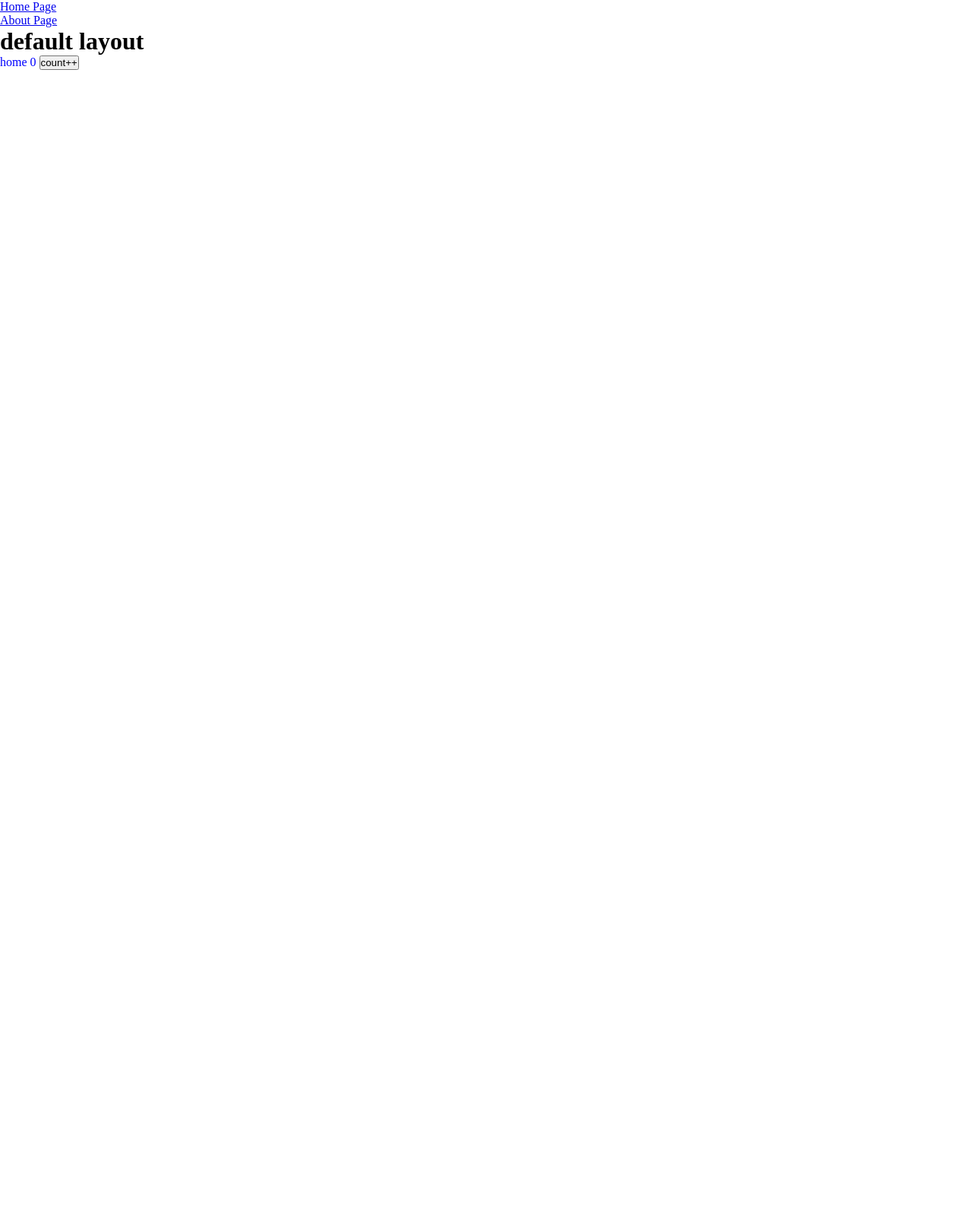
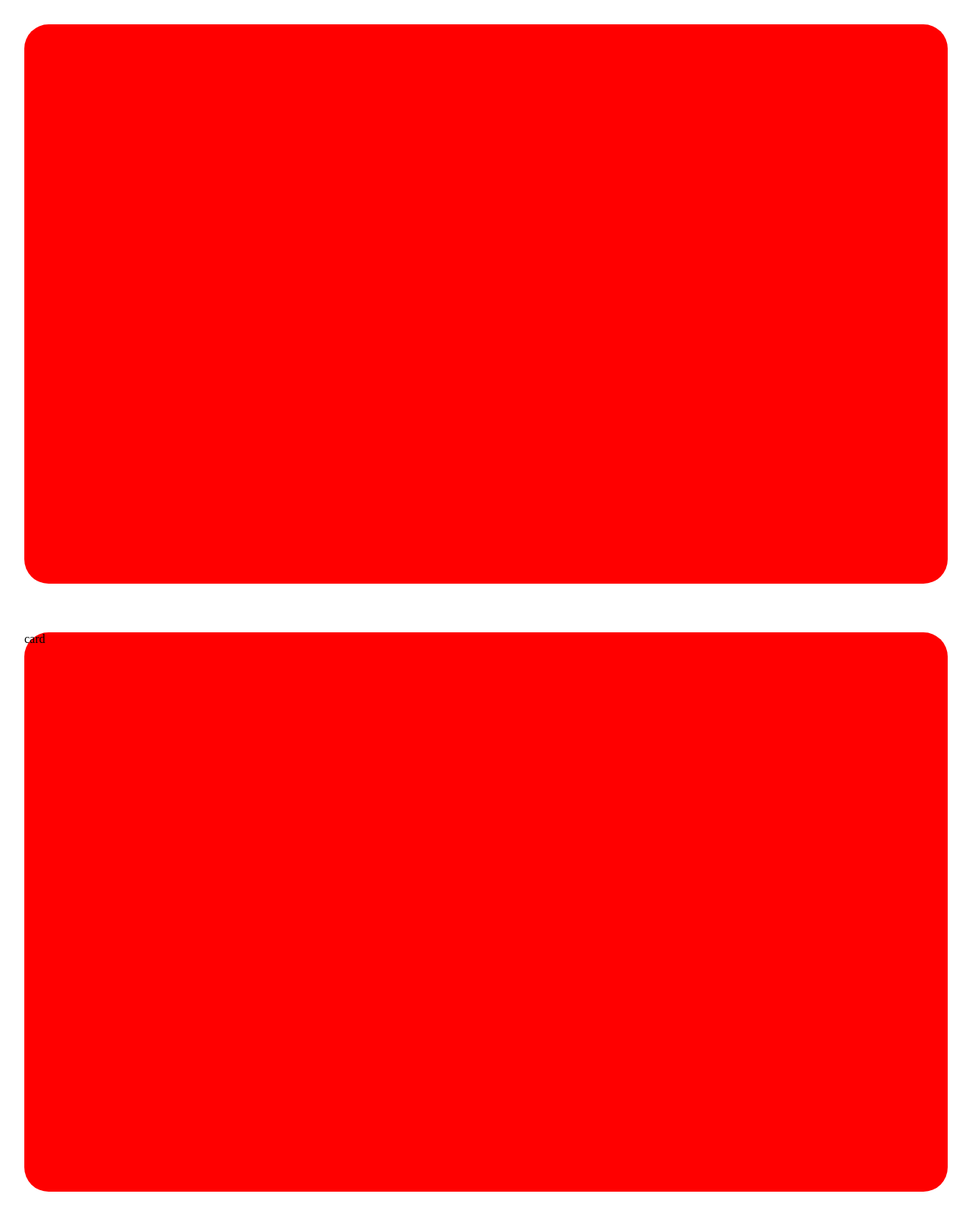
Before and after one commit to swc9803/nuxt3-gallery, a Nuxt app: page / in a window 1280 px wide. Shown: the whole page at 76% size. Before the commit the page ends 800 px from the top, so only its background shows below. Built offline with nearby package versions, Linux system fonts and the light colour scheme.

Commit message:
clear code

```diff
--- a/app.vue
+++ b/app.vue
@@ -1,8 +1,8 @@
 <template>
   <div>
     <Head>
-      <Title>Nuxt3 Template</Title>
-      <Meta name="description" content="Nuxt3 Template" />
+      <Title>SungWoo's Gallery</Title>
+      <Meta name="description" content="SungWoo's Gallery" />
     </Head>
     <NuxtLayout name="default">
       <NuxtPage />
--- a/assets/scss/pages/about.scss
+++ /dev/null
@@ -1,3 +0,0 @@
-#about {
-    color: red;
-}
--- a/assets/scss/pages/home.scss
+++ /dev/null
@@ -1,3 +0,0 @@
-#home {
-    color: blue;
-}
--- a/assets/scss/styles.scss
+++ b/assets/scss/styles.scss
@@ -1,9 +1,3 @@
-// pages
-@import 'pages/home.scss';
-@import 'pages/about.scss';
-
-// components
-
 * {
     margin: 0;
     padding: 0;
--- /dev/null
+++ b/components/Card.vue
@@ -0,0 +1,25 @@
+<template>
+  <div class="card">
+    <div class="box">
+      card
+    </div>
+  </div>
+</template>
+
+  <style lang="scss" scoped>
+  .card {
+      position: relative;
+      left: 50%;
+      transform: translate(-50%, 0);
+      padding: 2.5% 2.5%;
+      width: 100%;
+      max-width: 1920px;
+      height: 100vh;
+      .box {
+          width: 100%;
+          height: 100%;
+          background: red;
+          border-radius: 2em;
+      }
+  }
+  </style>
--- a/components/Header.vue
+++ b/components/Header.vue
@@ -16,3 +16,10 @@
     </nav>
   </header>
 </template>
+
+<style lang="scss" scoped>
+header {
+    position: fixed;
+    opacity: 0;
+}
+</style>
--- /dev/null
+++ b/components/Main.vue
@@ -0,0 +1,23 @@
+<template>
+  <div class="main">
+    <div class="box" />
+  </div>
+</template>
+
+<style lang="scss" scoped>
+.main {
+    position: relative;
+    left: 50%;
+    transform: translate(-50%, 0);
+    padding: 2.5% 2.5%;
+    width: 100%;
+    max-width: 1920px;
+    height: 100vh;
+    .box {
+        width: 100%;
+        height: 100%;
+        background: red;
+        border-radius: 2em;
+    }
+}
+</style>
--- /dev/null
+++ b/components/Map.vue
@@ -0,0 +1,30 @@
+<template>
+  <div class="map">
+    <div class="map-flex">
+      <div v-for="map in maps" :key="map.id">
+        map-card
+      </div>
+    </div>
+  </div>
+</template>
+
+<script setup>
+const maps = [
+  {
+    src: ''
+  },
+  {
+    src: ''
+  }
+]
+
+</script>
+
+<style lang="scss" scoped>
+.map {
+    position: sticky;
+    top: 0;
+    width: 20%;
+    height: 100%;
+}
+</style>
--- a/layouts/default.vue
+++ b/layouts/default.vue
@@ -2,14 +2,12 @@
   <div class="layout">
     <Header />
     <main class="page">
-      <h1>default layout</h1>
       <slot />
     </main>
   </div>
 </template>
 
 <script setup>
-import Header from '@/components/Header.vue'
 </script>
 
 <style lang="scss" scoped></style>
--- a/pages/index.vue
+++ b/pages/index.vue
@@ -1,17 +1,16 @@
 <template>
   <div id="home">
-    home
-    {{ count }}
-    <button @click="plusCount">
-      count++
-    </button>
+    <!-- <p>다크모드</p> -->
+    <Main />
+    <Card />
   </div>
 </template>
 
 <script setup>
-const count = ref(0)
 
-const plusCount = () => {
-  count.value++
-}
 </script>
+
+<style lang="scss" scoped>
+// #home {
+// }
+</style>
```
Also changed, not shown: pages/about.vue (+8 -0 lines), 1 other file (tests, documents, lock files or other folders).
